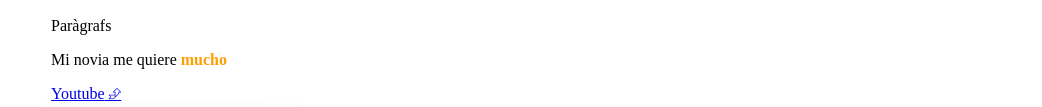
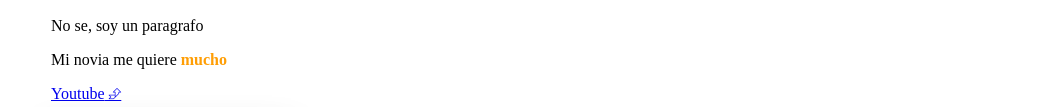
Before and after one commit to peka-13/smx-m8-uf5-practica2, a plain HTML site: page index.html in a window 1280 px wide. Shown: the part 326-433 px from the top of the page, without its empty margins (109-1151 px from the left). Drawn offline with Linux system fonts and the light colour scheme.

Commit message:
Update index.html

```diff
--- a/index.html
+++ b/index.html
@@ -22,7 +22,7 @@
       Never gonna let you down
       Never gonna run around and desert you</h2>
     <p>
-        Paràgrafs
+        No se, soy un paragrafo
 
     </p>
     <p>Mi novia me quiere <strong>mucho</strong></p>
```
